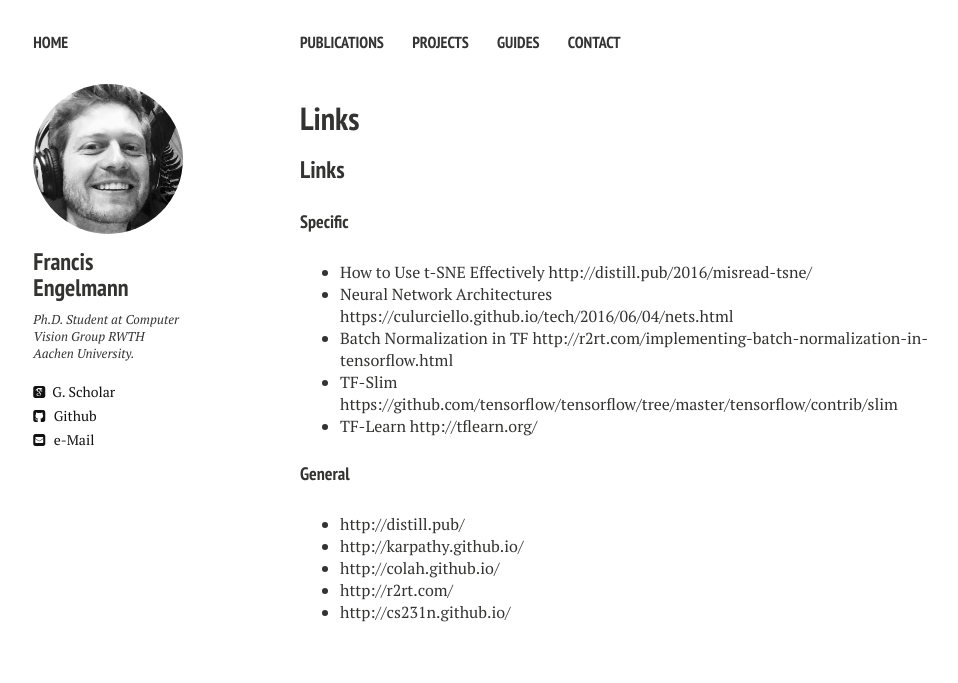
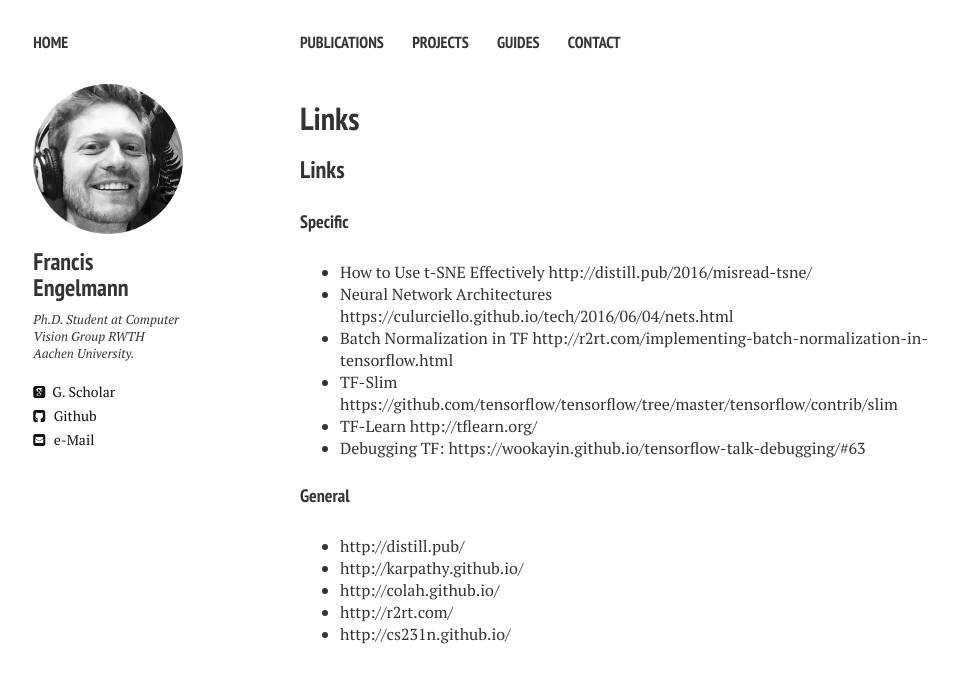
Before and after one commit to francisengelmann/francisengelmann.github.io, a Jekyll site: the page built from links.md, in a window 1280 px wide. Shown: the top 683 px of the page, without its empty margins (20-978 px from the left). Built offline with Jekyll 4.4.1, drawn with Linux system fonts in a browser that asks for light colours; nearby versions of some CDN libraries; our own code applies the rules of GitHub Pages for plain Markdown files.

Commit message:
Update links.md

```diff
--- a/links.md
+++ b/links.md
@@ -6,6 +6,7 @@
 * Batch Normalization in TF http://r2rt.com/implementing-batch-normalization-in-tensorflow.html
 * TF-Slim https://github.com/tensorflow/tensorflow/tree/master/tensorflow/contrib/slim
 * TF-Learn http://tflearn.org/
+* Debugging TF: https://wookayin.github.io/tensorflow-talk-debugging/#63
 
 #### General
 * http://distill.pub/
```
